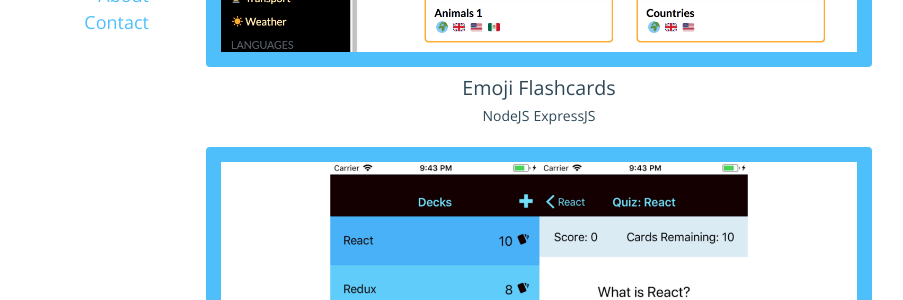
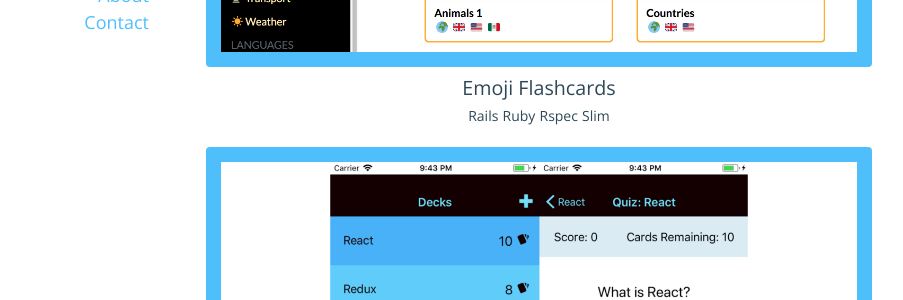
Before and after one commit to rbndickson/rbndickson.github.io, a Jekyll site: the page built from index.html, in a window 1280 px wide and 900 px high. Shown: the part 394-694 px from the top of the window, without its empty margins (191-1094 px from the left). Built offline with Jekyll 4.4.1, drawn with Linux system fonts in a browser that asks for light colours; nearby versions of some CDN libraries.

Commit message:
Update Emoji Flashcards categories

```diff
--- a/_projects/03-emoji-flashcards.markdown
+++ b/_projects/03-emoji-flashcards.markdown
@@ -5,7 +5,7 @@ slug: emoji-flashcards
 img: emoji-flashcards
 demo: http://emojiflashcards.com
 date: 2017-11-01 10:10:10 +0100
-categories: NodeJS ExpressJS
+categories: Rails Ruby Rspec Slim
 features:
   - Printable flashcards
   - Admin and Editor User roles
```
